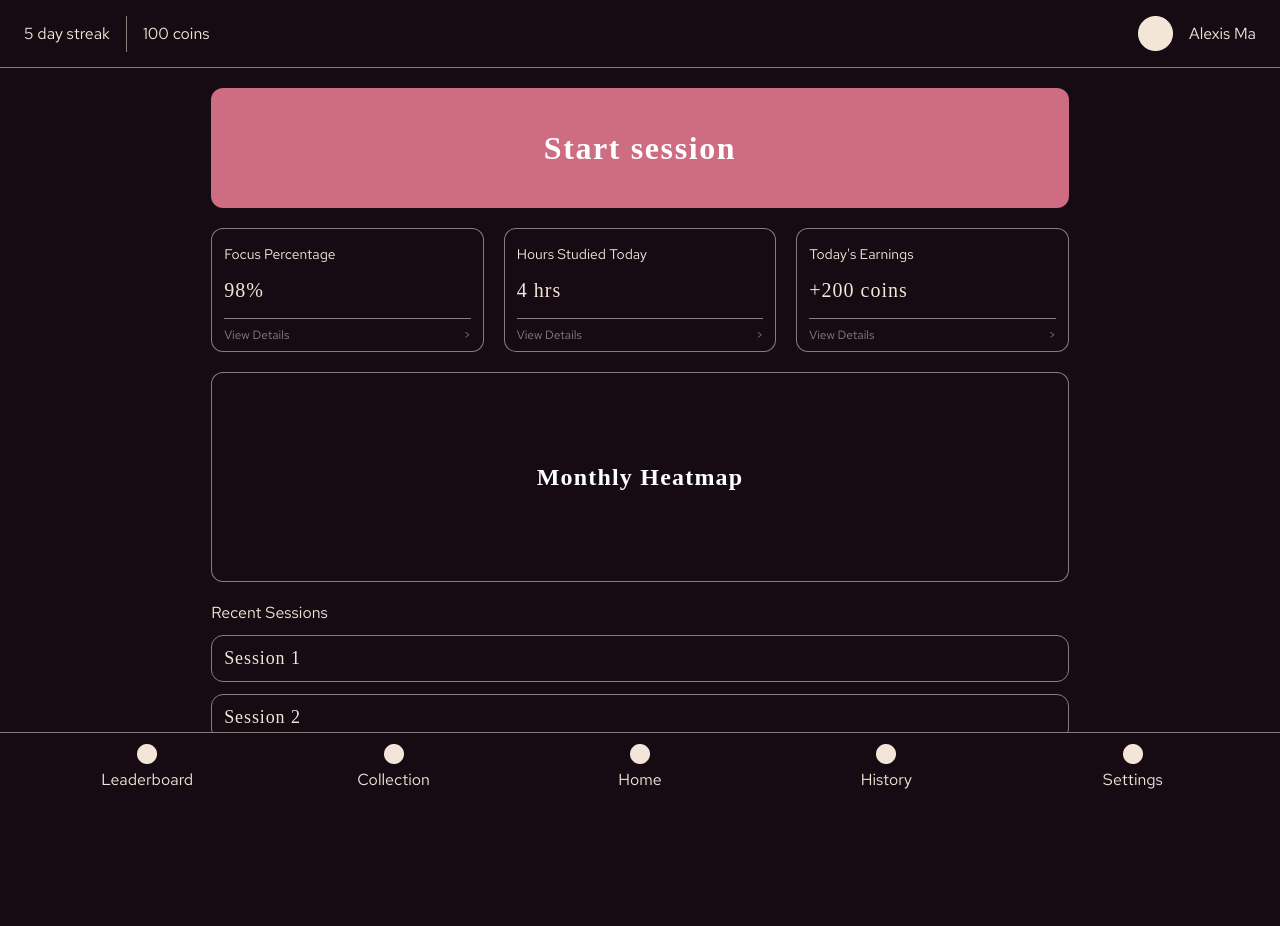
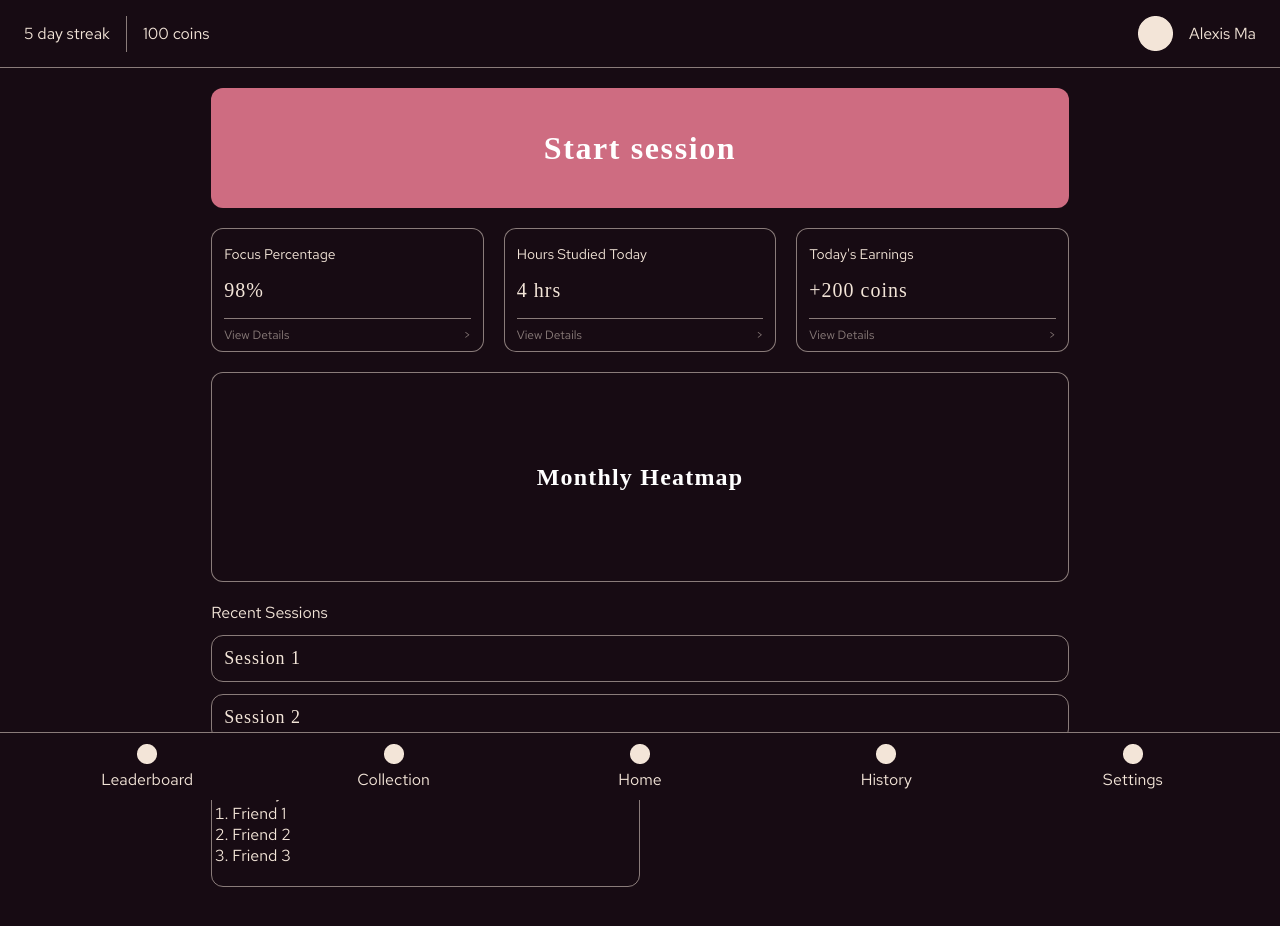
Before and after one commit to 1prcntethan/flowstate, a React (Vite) app: page / in a window 1280 px wide. Shown: the top 926 px of the page. Before the commit the page ends 829 px from the top, so only its background shows below. Built offline with nearby package versions, Linux system fonts and the light colour scheme; a web font is replaced by a local one.

Commit message:
weekly leaderboard

```diff
--- a/src/pages/Dashboard.module.css
+++ b/src/pages/Dashboard.module.css
@@ -64,3 +64,21 @@
     font-family: var(--heading-text);
     letter-spacing: 0.05em;
 }
+
+.socials {
+    display: flex;
+    flex-direction: row;
+    width: 100%;
+    gap: 30px;
+}
+
+.weeklyLeaderboard {
+    display: flex;
+    flex-direction: column;
+    border: 1px solid var(--orange-cream-50);
+    border-radius: 12px;
+    font-family: var(--body-text);
+    color: var(--orange-cream);
+    width: 50%;
+    padding: 20px;
+}
--- a/src/pages/Dashboard.tsx
+++ b/src/pages/Dashboard.tsx
@@ -35,6 +35,27 @@ export default function Dashboard({ nav }: Props) {
             Session 2
           </div>
         </div>
+        <div className={styles.socials}>
+          <div className={styles.weeklyLeaderboard}>
+            <span>
+              Weekly Leaderboard
+            </span>
+            <ol>
+              <li>
+                Friend 1
+              </li>
+              <li>
+                Friend 2
+              </li>
+              <li>
+                Friend 3
+              </li>
+            </ol>
+          </div>
+          <div className={styles.gacha}>
+            Gacha
+          </div>
+        </div>
       </div>
     </div>
   );
```
Also changed, not shown: 1 other file (tests, documents, lock files or other folders).
